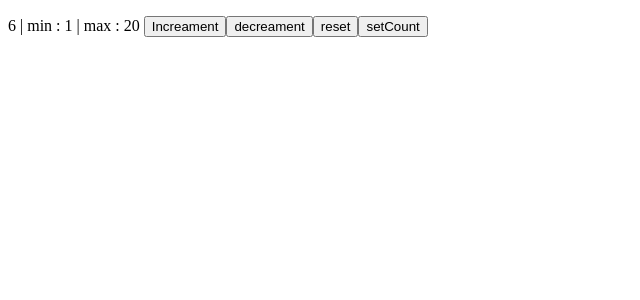
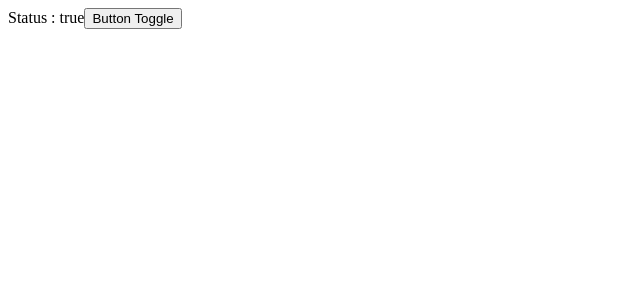
Before and after one commit to aeinmananni/react-use, a React (Vite) app: page / in a window 1280 px wide. Shown: the top 300 px of the page, without its empty margins (0-640 px from the left). Built offline with nearby package versions, Linux system fonts and the light colour scheme.

Commit message:
Add toggle use

```diff
--- a/src/App.tsx
+++ b/src/App.tsx
@@ -1,8 +1,8 @@
-import NumberCounter from "./components/states/number-counter";
+import ToggleValue from "./components/states/taggle_value";
 const App = () => {
   return (
     <>
-      <NumberCounter />
+      <ToggleValue />
     </>
   );
 };
--- /dev/null
+++ b/src/components/states/taggle_value.tsx
@@ -0,0 +1,13 @@
+import { useToggle } from "react-use";
+
+const ToggleValue = () => {
+  const [status, toggle] = useToggle(true);
+  return (
+    <div>
+      <span>Status : {`${status}`}</span>
+      <button onClick={toggle}>Button Toggle</button>
+    </div>
+  );
+};
+
+export default ToggleValue;
```
